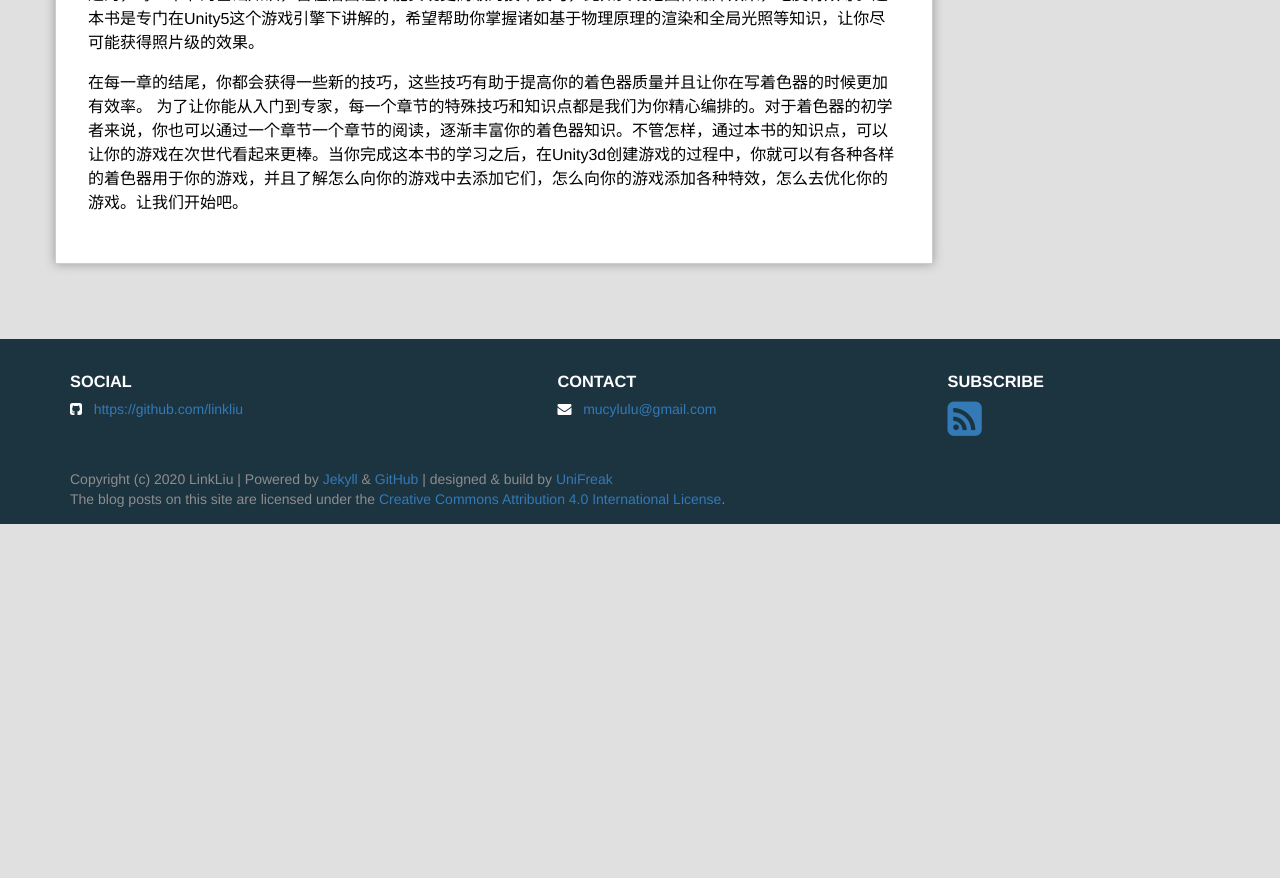
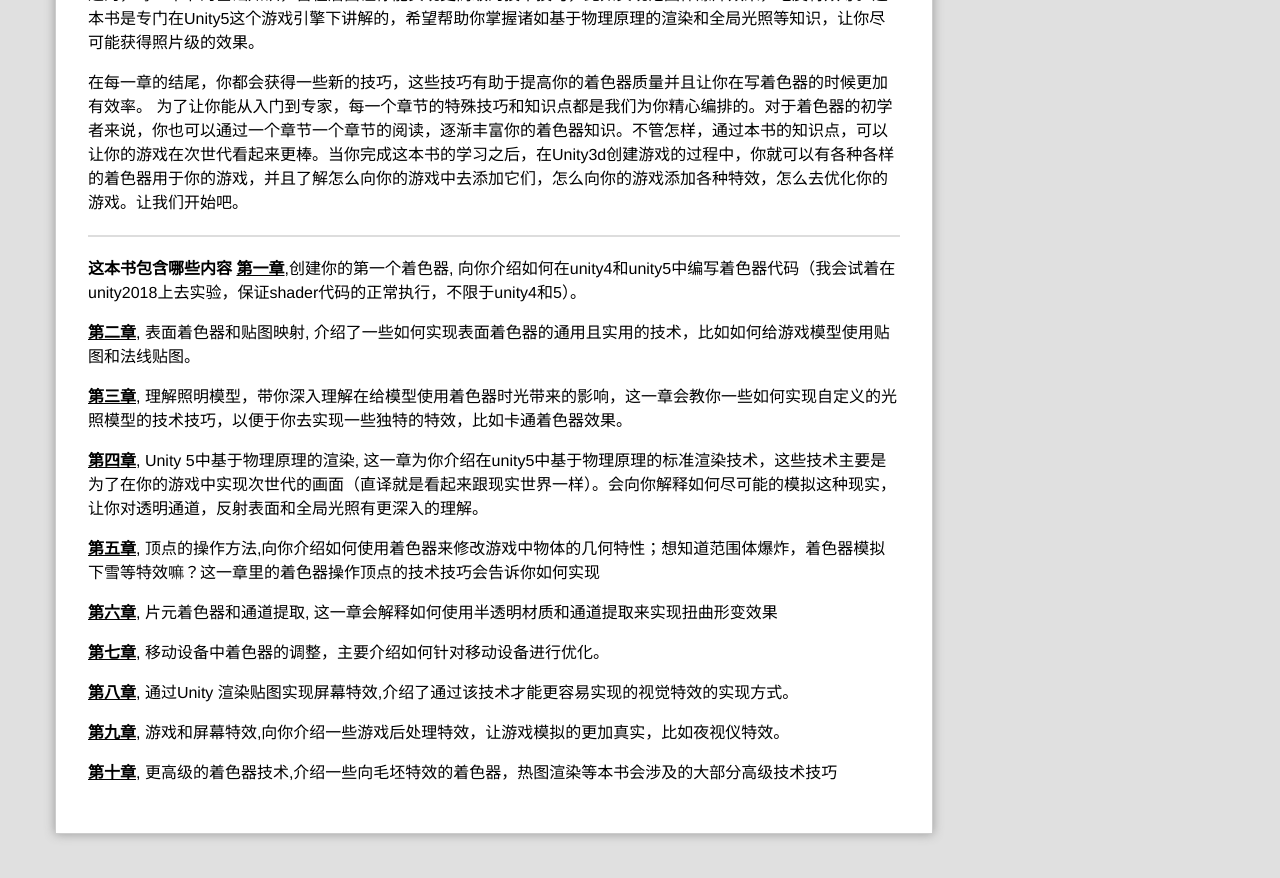
Before and after one commit to linkliu/tech-landscape, a Jekyll site: the page built from _posts/2020-08-04-Unity 5.x Shaders and Effects Cookbook中文版翻译（第二版）.md, in a window 1280 px wide and 900 px high, scrolled down 14512 px. Shown: the top 878 px of the window. Built offline with Jekyll 4.4.1, drawn with Linux system fonts in a browser that asks for light colours; comment, search, counter and statistics services are not loaded; before the commit the page ends 15036 px from its top, so only the background shows below that.

Commit message:
本书包含哪些内容

```diff
--- a/_posts/2020-08-04-Unity 5.x Shaders and Effects Cookbook中文版翻译（第二版）.md
+++ b/_posts/2020-08-04-Unity 5.x Shaders and Effects Cookbook中文版翻译（第二版）.md
@@ -25,7 +25,7 @@
 
 ## [前言](#preface)
 
-- 这本书包含哪些内容
+- [这本书包含哪些内容](#whatcover)
 
 - 学习的过程中你需要准备的
 
@@ -667,3 +667,28 @@
 **Unity 5.x Shaders and Effects Cookbook**这本书能让你在Unity5引擎中创建着色器和特效更加得心应手，能让你入门起来比较容易，学会创建大部分基础的着色器，并且学会如何组织你的着色器代码。本书的章节安排是循序渐进的，每一章节的基础知识，旨在后面让你能实现更高级的技术技巧，比如实现范围体爆炸效果，毛皮特效等。这本书是专门在Unity5这个游戏引擎下讲解的，希望帮助你掌握诸如基于物理原理的渲染和全局光照等知识，让你尽可能获得照片级的效果。
 
 在每一章的结尾，你都会获得一些新的技巧，这些技巧有助于提高你的着色器质量并且让你在写着色器的时候更加有效率。 为了让你能从入门到专家，每一个章节的特殊技巧和知识点都是我们为你精心编排的。对于着色器的初学者来说，你也可以通过一个章节一个章节的阅读，逐渐丰富你的着色器知识。不管怎样，通过本书的知识点，可以让你的游戏在次世代看起来更棒。当你完成这本书的学习之后，在Unity3d创建游戏的过程中，你就可以有各种各样的着色器用于你的游戏，并且了解怎么向你的游戏中去添加它们，怎么向你的游戏添加各种特效，怎么去优化你的游戏。让我们开始吧。
+
+***
+
+<span id = "whatcover"></span>
+
+**这本书包含哪些内容**
+**<u>第一章</u>**,创建你的第一个着色器, 向你介绍如何在unity4和unity5中编写着色器代码（我会试着在unity2018上去实验，保证shader代码的正常执行，不限于unity4和5）。
+
+**<u>第二章</u>**, 表面着色器和贴图映射, 介绍了一些如何实现表面着色器的通用且实用的技术，比如如何给游戏模型使用贴图和法线贴图。
+
+**<u>第三章</u>**, 理解照明模型，带你深入理解在给模型使用着色器时光带来的影响，这一章会教你一些如何实现自定义的光照模型的技术技巧，以便于你去实现一些独特的特效，比如卡通着色器效果。
+
+**<u>第四章</u>**, Unity 5中基于物理原理的渲染, 这一章为你介绍在unity5中基于物理原理的标准渲染技术，这些技术主要是为了在你的游戏中实现次世代的画面（直译就是看起来跟现实世界一样）。会向你解释如何尽可能的模拟这种现实，让你对透明通道，反射表面和全局光照有更深入的理解。
+
+**<u>第五章</u>**, 顶点的操作方法,向你介绍如何使用着色器来修改游戏中物体的几何特性；想知道范围体爆炸，着色器模拟下雪等特效嘛？这一章里的着色器操作顶点的技术技巧会告诉你如何实现
+
+**<u>第六章</u>**, 片元着色器和通道提取, 这一章会解释如何使用半透明材质和通道提取来实现扭曲形变效果
+
+**<u>第七章</u>**, 移动设备中着色器的调整，主要介绍如何针对移动设备进行优化。
+
+**<u>第八章</u>**, 通过Unity 渲染贴图实现屏幕特效,介绍了通过该技术才能更容易实现的视觉特效的实现方式。
+
+**<u>第九章</u>**, 游戏和屏幕特效,向你介绍一些游戏后处理特效，让游戏模拟的更加真实，比如夜视仪特效。
+
+**<u>第十章</u>**, 更高级的着色器技术,介绍一些向毛坯特效的着色器，热图渲染等本书会涉及的大部分高级技术技巧
```
Also changed, not shown: _cookbook_translate/2020-08-09-这本书包含哪些内容.md (added, +28 -0 lines).
